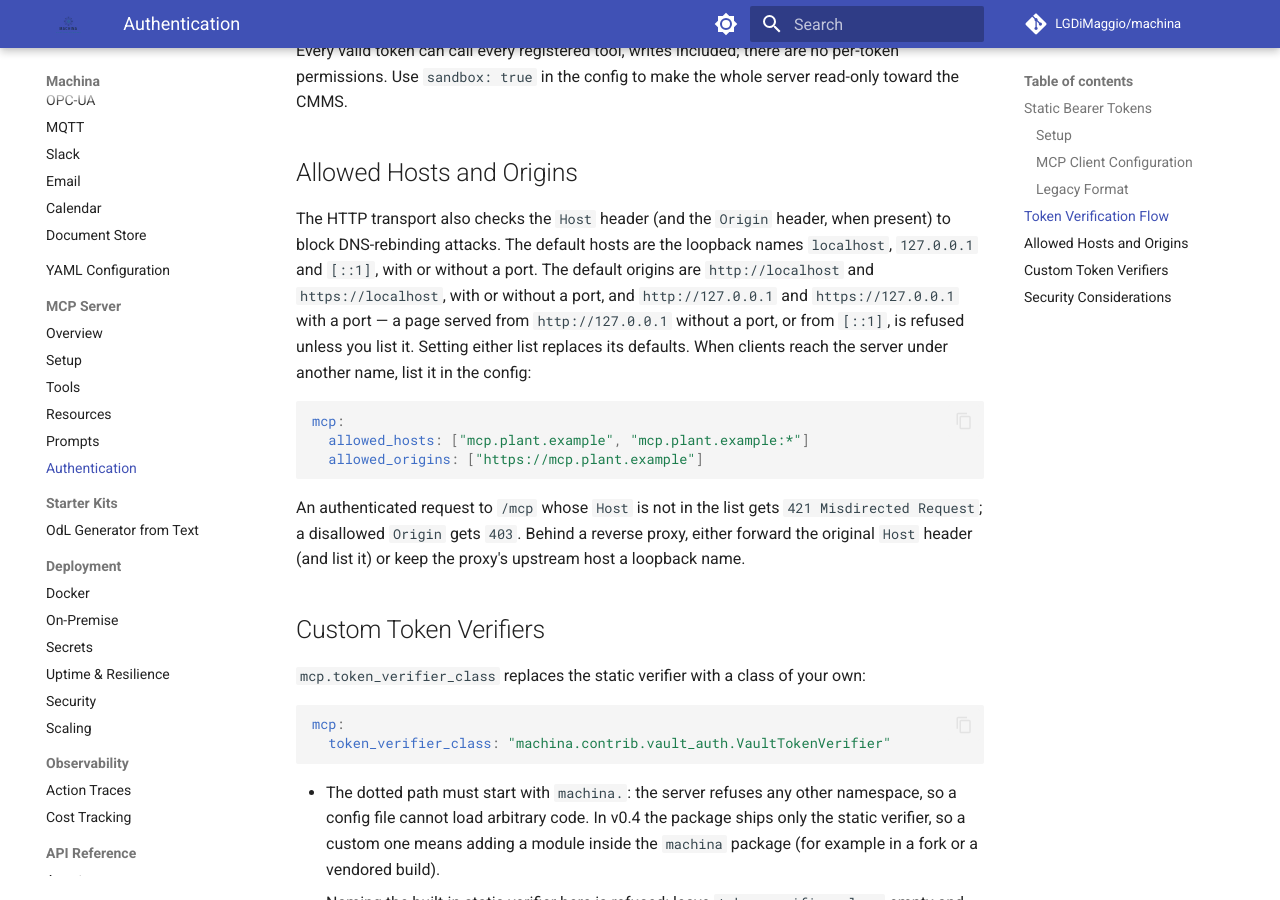
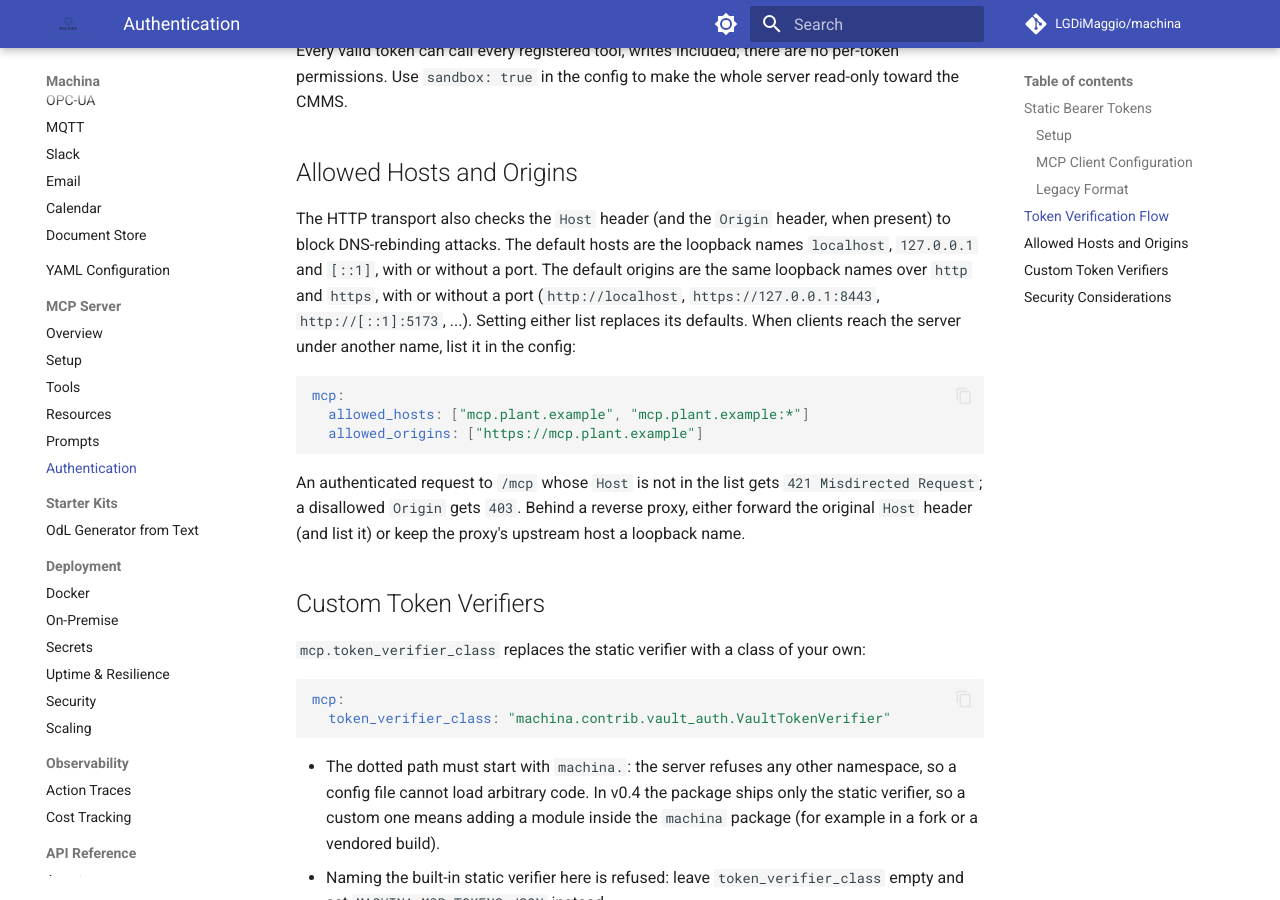
Before and after one commit to LGDiMaggio/machina, an MkDocs documentation site: the page built from docs/mcp/auth.md, in a window 1280 px wide and 900 px high, scrolled down 1655 px. Built offline with MkDocs 1.6.1 and Material for MkDocs 9.7.7, drawn with Linux system fonts in a browser that asks for light colours; comment, search, counter and statistics services are not loaded.

Commit message:
fix(mcp): accept bare 127.0.0.1 and [::1] origins by default
The default allowed_origins accepted localhost with or without a port but
127.0.0.1 only with a port and [::1] not at all, although the default
allowed_hosts accept all three. A browser page served from those loopback
addresses got a 403. List them with and without a port, like localhost.

Refs #84

````diff
--- a/docs/mcp/auth.md
+++ b/docs/mcp/auth.md
@@ -81,10 +81,9 @@ server read-only toward the CMMS.
 The HTTP transport also checks the `Host` header (and the `Origin` header,
 when present) to block DNS-rebinding attacks. The default hosts are the
 loopback names `localhost`, `127.0.0.1` and `[::1]`, with or without a port.
-The default origins are `http://localhost` and `https://localhost`, with or
-without a port, and `http://127.0.0.1` and `https://127.0.0.1` with a port —
-a page served from `http://127.0.0.1` without a port, or from `[::1]`, is
-refused unless you list it. Setting either list replaces its defaults. When
+The default origins are the same loopback names over `http` and `https`, with
+or without a port (`http://localhost`, `https://127.0.0.1:8443`,
+`http://[::1]:5173`, ...). Setting either list replaces its defaults. When
 clients reach the server under another name, list it in the config:
 
 ```yaml
````
Also changed, not shown: docs/yaml-config.md (+3 -1 lines), 2 other files.
